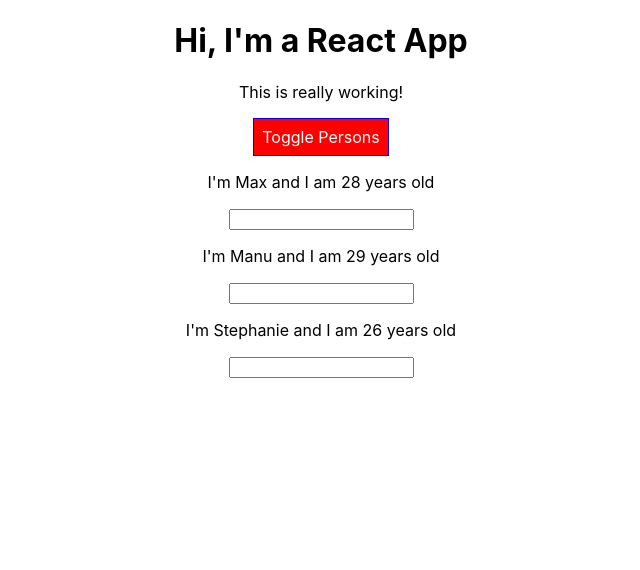
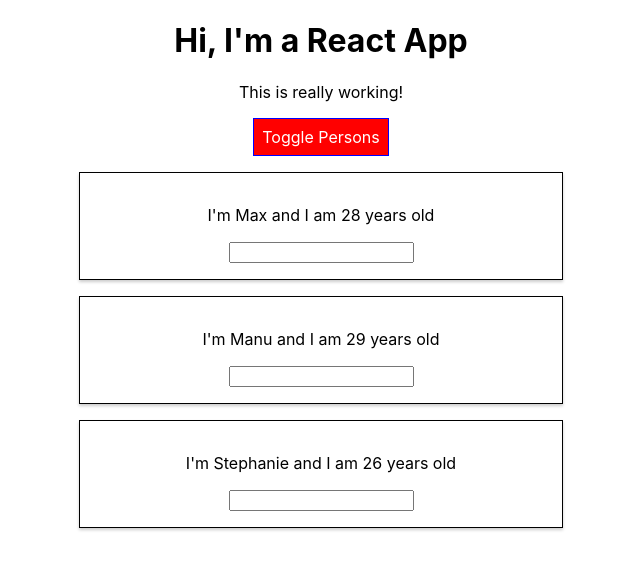
Before and after one commit to eddydevv/react-complete-guide, a React (Create React App) app: page / in a window 1280 px wide. Both pictures are taken after a click on the button "Toggle Persons". Shown: the top 570 px of the page, without its empty margins (319-959 px from the left). Built offline with nearby package versions, Linux system fonts and the light colour scheme.

Commit message:
Explore more of radium

```diff
--- a/src/App.js
+++ b/src/App.js
@@ -1,7 +1,7 @@
 import React, { Component } from 'react'
 import './App.css'
 import Person from './Person/Person'
-import Radium from 'radium'
+import Radium, { StyleRoot } from 'radium'
 
 class App extends Component {
   constructor(props) {
@@ -53,6 +53,7 @@
 
   render() {
     const style = {
+      textAlign: 'center',
       backgroundColor: 'green',
       color: 'white',
       font: 'inherit',
@@ -97,6 +98,7 @@
     }
 
     return (
+      <StyleRoot>
         <div className="App">
           <h1>Hi, I'm a React App</h1>
           <p className={classes.join(' ')}>This is really working!</p>
@@ -105,6 +107,7 @@
             onClick={this.togglePersonHandler}>Toggle Persons</button>
           {persons}
         </div>
+      </StyleRoot>
     );
   }
 }
--- /dev/null
+++ b/src/Person/Person.css
@@ -0,0 +1,8 @@
+.Person {
+  width: 60%;
+  margin: 16px auto;
+  border: 1px solid black;
+  box-shadow: 0 2px 3px #ccc;
+  padding: 16px;
+  text-align: center;
+}
--- a/src/Person/Person.js
+++ b/src/Person/Person.js
@@ -1,9 +1,16 @@
 import React from 'react'
 import Radium from 'radium'
 
+import './Person.css'
+
 const person = (props) => {
+  const style = {
+    '@media (min-width: 500px)': {
+      width: '450px'
+    }
+  }
   return (
-    <div>
+    <div className="Person" style={style}>
       <p onClick={props.click}>I'm {props.name} and I am {props.age} years old</p>
       <p>{props.children}</p>
       <input type="text" onChange={props.changed} />
```
Lines whose indentation alone changed are shown as unchanged.
